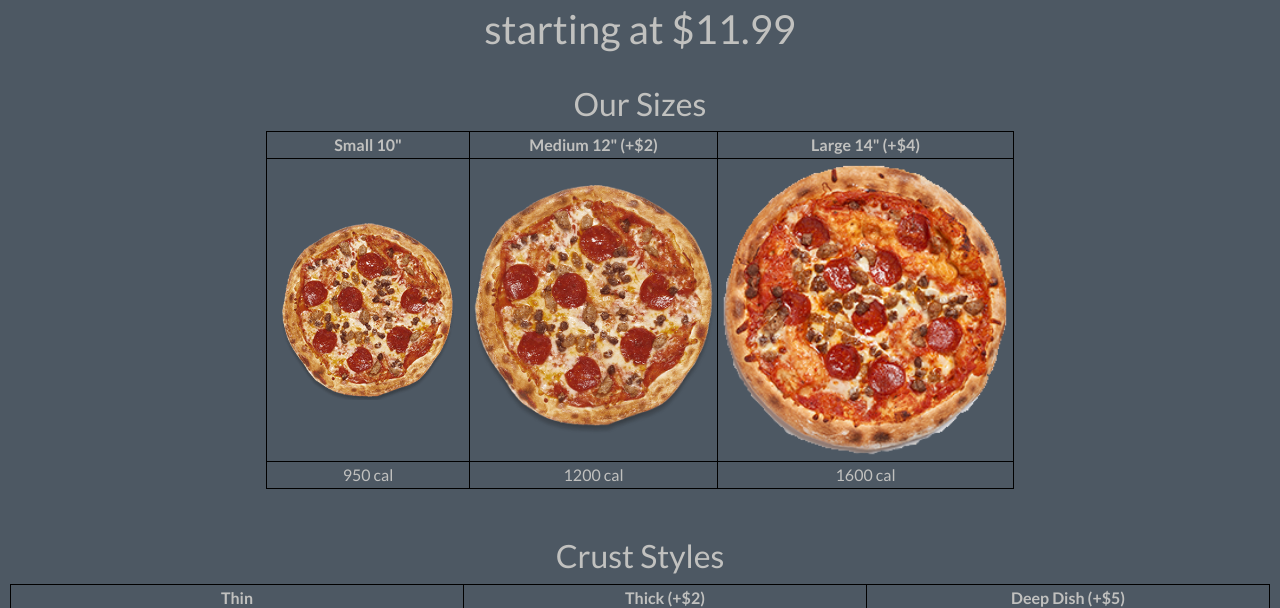
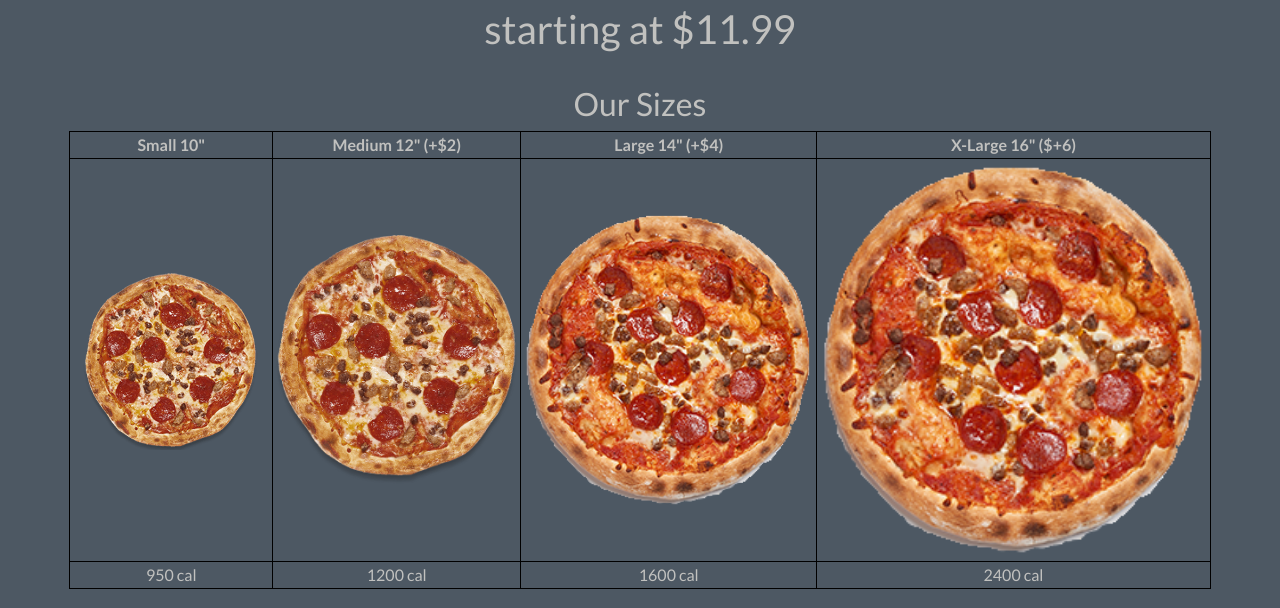
Before and after one commit to fxkrait/PizzaParlor, a website: page web/menu.html in a window 1280 px wide. Shown: the part 119-727 px from the top of the page. Drawn offline with nearby package versions, Linux system fonts and the light colour scheme; grey boxes are pictures that could not be loaded.

Commit message:
Added an additional pizza size. -PJL 02/12/21 23:20

```diff
--- a/web/menu.html
+++ b/web/menu.html
@@ -143,16 +143,19 @@ href="styles/menu.css"/>
         <th>Small 10"</th>
         <th>Medium 12" (+$2)</th>
         <th>Large 14" (+$4)</th>
+        <th>X-Large 16" ($+6)</th>
       </tr>
       <tr>
       <td><img src="images/menu/sml_size.png" alt="Small Pizza" style="width:200; height:200px;"></td>
 <td><img src="images/menu/med_size.png" alt="Medium Pizza" style="width:250; height:250px;"></td>
 <td><img src="images/menu/lrg_size.png" alt="Large Pizza" style="width:300; height:300px;"></td>
+<td><img src="images/menu/lrg_size.png" alt="Large Pizza" style="width:400; height:400px;"></td>
 </tr>
 <tr>
   <td>950 cal</td>
   <td>1200 cal</td>
   <td>1600 cal</td>
+  <td>2400 cal</td>
 </tr>
 </table>
 </div>
```
